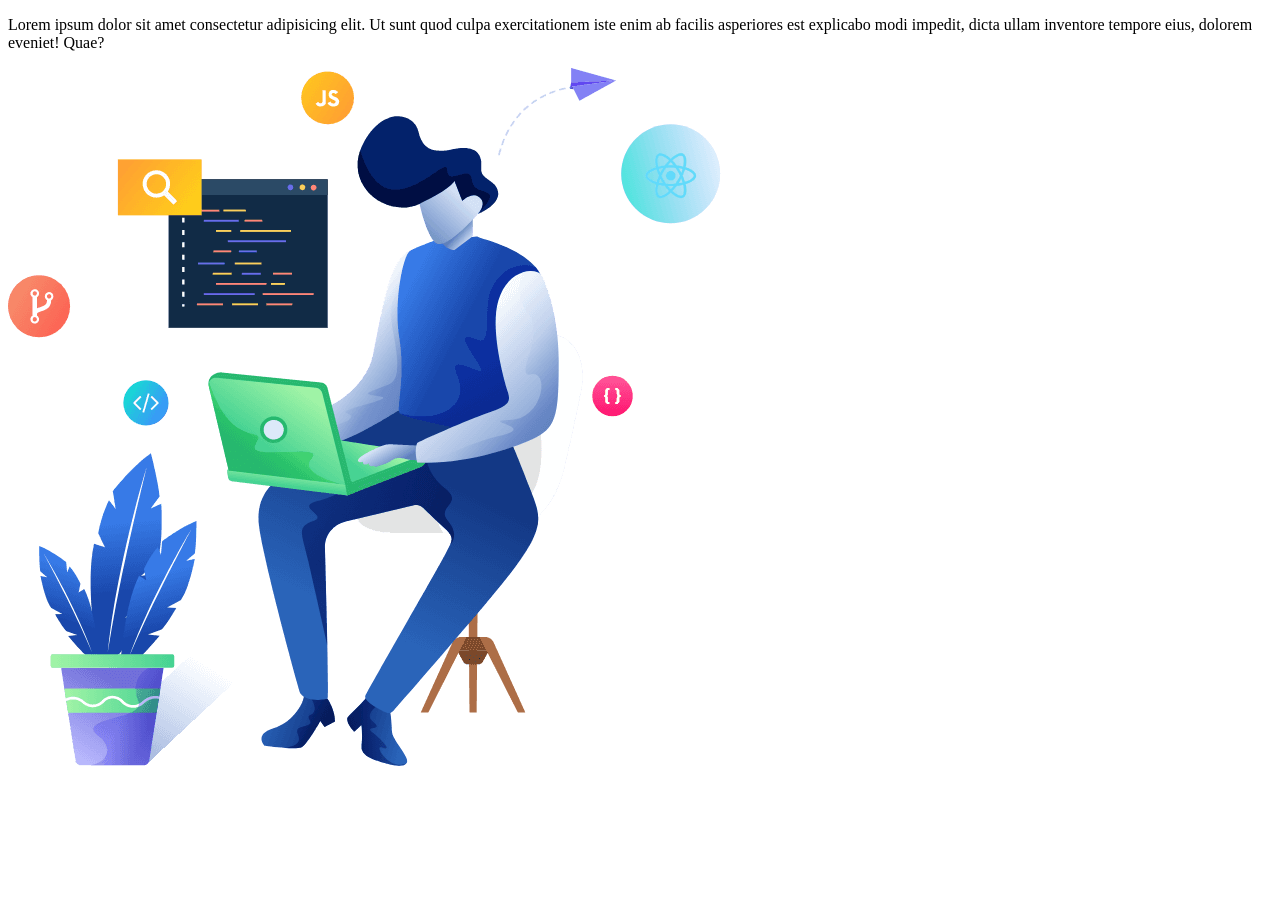
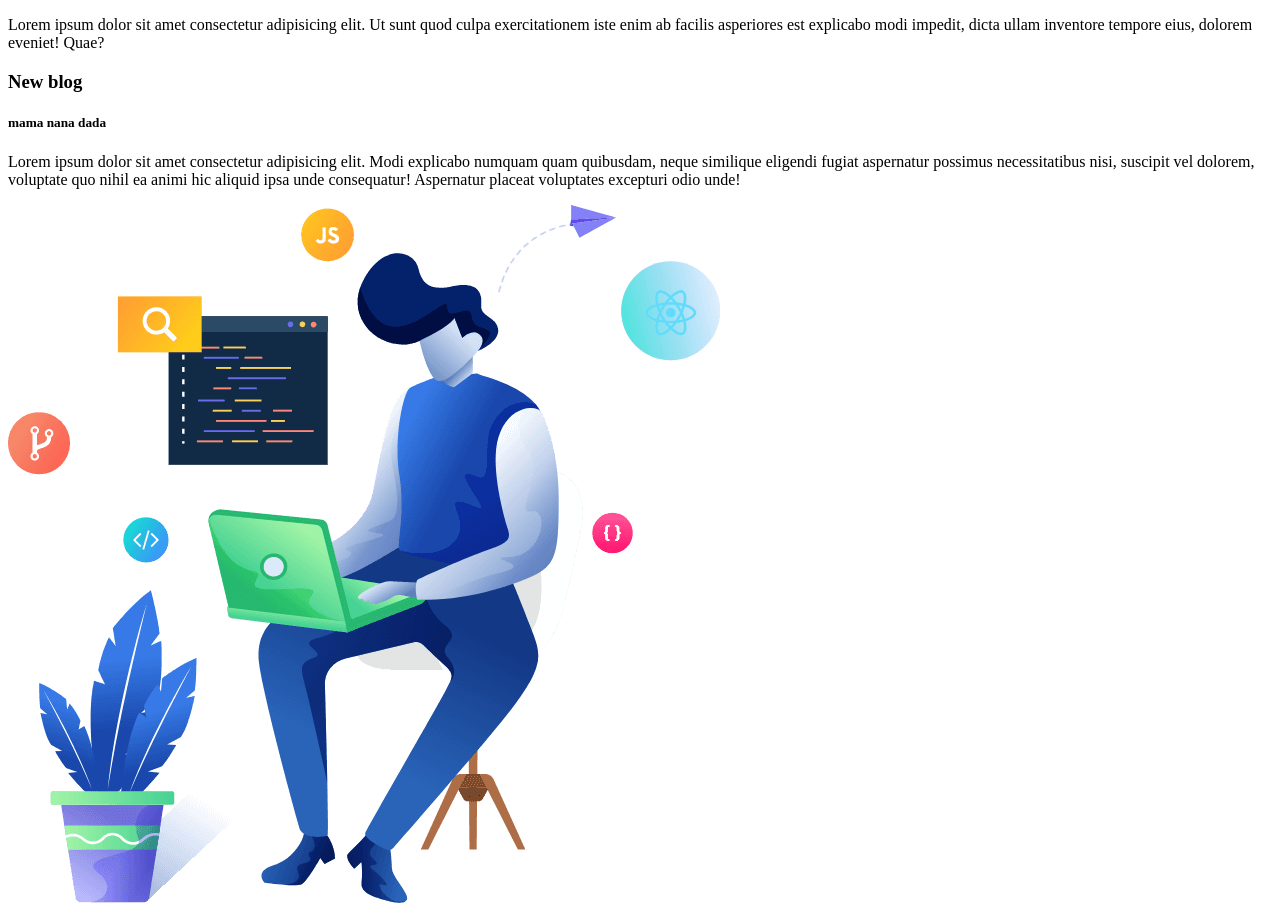
Before and after one commit to tanianasrin1/my-second-repo, a plain HTML site: page index.html in a window 1280 px wide. Before the commit the page ends 800 px from the top, so only its background shows below. Drawn offline with Linux system fonts and the light colour scheme.

Commit message:
new blog added

```diff
--- a/index.html
+++ b/index.html
@@ -9,6 +9,12 @@
 <body>
     <p>Lorem ipsum dolor sit amet consectetur adipisicing elit. Ut sunt quod culpa exercitationem iste enim ab facilis asperiores est explicabo modi impedit, dicta ullam inventore tempore eius, dolorem eveniet! Quae?</p>
 
+    <div>
+        <h3>New blog</h3>
+        <h5>mama nana dada</h5>
+    <p>Lorem ipsum dolor sit amet consectetur adipisicing elit. Modi explicabo numquam quam quibusdam, neque similique eligendi fugiat aspernatur possimus necessitatibus nisi, suscipit vel dolorem, voluptate quo nihil ea animi hic aliquid ipsa unde consequatur! Aspernatur placeat voluptates excepturi odio unde!</p>
+    </div>
+
     <img src="c.png" alt="">
 </body>
 </html>
```
